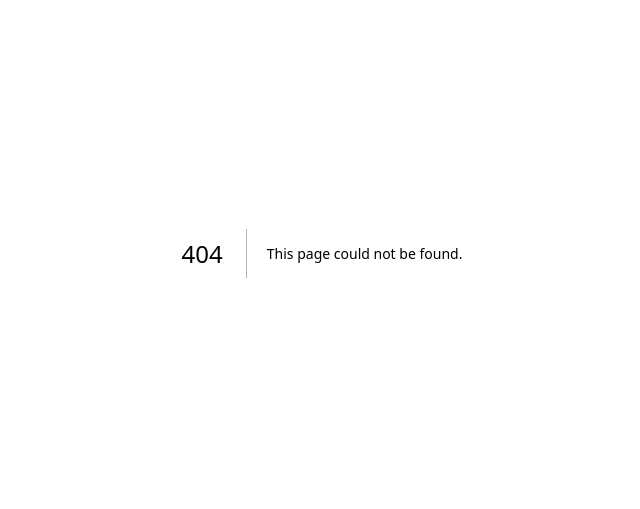
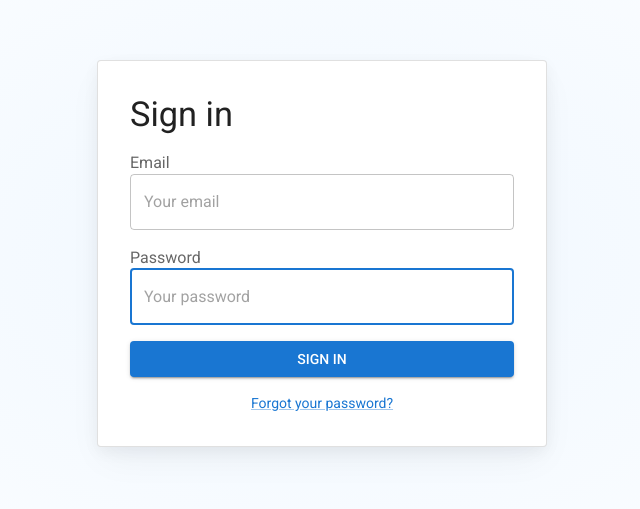
Before and after one commit to inshop/inshop-crm-admin-next, a Next.js app: page /auth/signin in a window 1280 px wide. Before the commit this address had no page. Shown: the part 147-656 px from the top of the page, without its empty margins (318-958 px from the left). Built offline with nearby package versions, Linux system fonts and the light colour scheme; what @mui/material-nextjs would draw is missing.

Commit message:
Sign in / reset password pages

```diff
--- /dev/null
+++ b/src/app/auth/layout.tsx
@@ -0,0 +1,61 @@
+'use client'
+
+import {styled} from '@mui/material/styles';
+import MuiCard from "@mui/material/Card";
+import Stack from "@mui/material/Stack";
+
+const Card = styled(MuiCard)(({ theme }) => ({
+  display: 'flex',
+  flexDirection: 'column',
+  alignSelf: 'center',
+  width: '100%',
+  padding: theme.spacing(4),
+  gap: theme.spacing(2),
+  margin: 'auto',
+  [theme.breakpoints.up('sm')]: {
+    maxWidth: '450px',
+  },
+  boxShadow:
+    'hsla(220, 30%, 5%, 0.05) 0px 5px 15px 0px, hsla(220, 25%, 10%, 0.05) 0px 15px 35px -5px',
+  ...theme.applyStyles('dark', {
+    boxShadow:
+      'hsla(220, 30%, 5%, 0.5) 0px 5px 15px 0px, hsla(220, 25%, 10%, 0.08) 0px 15px 35px -5px',
+  }),
+}));
+
+const AuthContainer = styled(Stack)(({ theme }) => ({
+  height: 'calc((1 - var(--template-frame-height, 0)) * 100dvh)',
+  minHeight: '100%',
+  padding: theme.spacing(2),
+  [theme.breakpoints.up('sm')]: {
+    padding: theme.spacing(4),
+  },
+  '&::before': {
+    content: '""',
+    display: 'block',
+    position: 'absolute',
+    zIndex: -1,
+    inset: 0,
+    backgroundImage:
+      'radial-gradient(ellipse at 50% 50%, hsl(210, 100%, 97%), hsl(0, 0%, 100%))',
+    backgroundRepeat: 'no-repeat',
+    ...theme.applyStyles('dark', {
+      backgroundImage:
+        'radial-gradient(at 50% 50%, hsla(210, 100%, 16%, 0.5), hsl(220, 30%, 5%))',
+    }),
+  },
+}));
+
+export default function AuthLayout({
+  children,
+}: Readonly<{
+  children: React.ReactNode;
+}>) {
+  return (
+    <AuthContainer direction="column" justifyContent="space-between">
+      <Card variant="outlined">
+        {children}
+      </Card>
+    </AuthContainer>
+  );
+}
--- /dev/null
+++ b/src/app/auth/signin/page.tsx
@@ -0,0 +1,133 @@
+'use client'
+
+import * as React from 'react';
+import Box from '@mui/material/Box';
+import Button from '@mui/material/Button';
+import FormLabel from '@mui/material/FormLabel';
+import FormControl from '@mui/material/FormControl';
+import Link from '@mui/material/Link';
+import TextField from '@mui/material/TextField';
+import Typography from '@mui/material/Typography';
+import NextLink from 'next/link'
+
+export default function SignIn() {
+  const [emailError, setEmailError] = React.useState(false);
+  const [emailErrorMessage, setEmailErrorMessage] = React.useState('');
+  const [passwordError, setPasswordError] = React.useState(false);
+  const [passwordErrorMessage, setPasswordErrorMessage] = React.useState('');
+
+  const handleSubmit = (event: React.FormEvent<HTMLFormElement>) => {
+    if (emailError || passwordError) {
+      event.preventDefault();
+      return;
+    }
+    const data = new FormData(event.currentTarget);
+    console.log({
+      email: data.get('email'),
+      password: data.get('password'),
+    });
+  };
+
+  const validateInputs = () => {
+    const email = document.getElementById('email') as HTMLInputElement;
+    const password = document.getElementById('password') as HTMLInputElement;
+
+    let isValid = true;
+
+    if (!email.value || !/\S+@\S+\.\S+/.test(email.value)) {
+      setEmailError(true);
+      setEmailErrorMessage('Please enter a valid email address.');
+      isValid = false;
+    } else {
+      setEmailError(false);
+      setEmailErrorMessage('');
+    }
+
+    if (!password.value || password.value.length < 6) {
+      setPasswordError(true);
+      setPasswordErrorMessage('Password must be at least 6 characters long.');
+      isValid = false;
+    } else {
+      setPasswordError(false);
+      setPasswordErrorMessage('');
+    }
+
+    return isValid;
+  };
+
+  return (
+    <>
+      <Typography
+        component="h1"
+        variant="h4"
+        sx={{ width: '100%', fontSize: 'clamp(2rem, 10vw, 2.15rem)' }}
+      >
+        Sign in
+      </Typography>
+      <Box
+        component="form"
+        onSubmit={handleSubmit}
+        noValidate
+        sx={{
+          display: 'flex',
+          flexDirection: 'column',
+          width: '100%',
+          gap: 2,
+        }}
+      >
+        <FormControl>
+          <FormLabel htmlFor="email">Email</FormLabel>
+          <TextField
+            error={emailError}
+            helperText={emailErrorMessage}
+            id="email"
+            type="email"
+            name="email"
+            placeholder="Your email"
+            autoComplete="email"
+            autoFocus
+            required
+            fullWidth
+            variant="outlined"
+            color={emailError ? 'error' : 'primary'}
+          />
+        </FormControl>
+        <FormControl>
+          <FormLabel htmlFor="password">Password</FormLabel>
+          <TextField
+            error={passwordError}
+            helperText={passwordErrorMessage}
+            name="password"
+            placeholder="Your password"
+            type="password"
+            id="password"
+            autoComplete="current-password"
+            autoFocus
+            required
+            fullWidth
+            variant="outlined"
+            color={passwordError ? 'error' : 'primary'}
+          />
+        </FormControl>
+        <Button
+          type="submit"
+          fullWidth
+          variant="contained"
+          onClick={validateInputs}
+        >
+          Sign in
+        </Button>
+        <Link
+          href="/auth/reset"
+          // component="button"
+          component={NextLink}
+          type="button"
+          variant="body2"
+          sx={{ alignSelf: 'center' }}
+        >
+          Forgot your password?
+        </Link>
+      </Box>
+    </>
+  );
+}
--- a/src/app/layout.tsx
+++ b/src/app/layout.tsx
@@ -28,8 +28,8 @@
 });
 
 export const metadata: Metadata = {
-  title: "Create Next App",
-  description: "Generated by create next app",
+  title: "Inshop CRM",
+  description: "Inshop CRM",
 };
 
 export default function RootLayout({
```
Also changed, not shown: src/app/auth/reset/page.tsx (added, +105 -0 lines).
